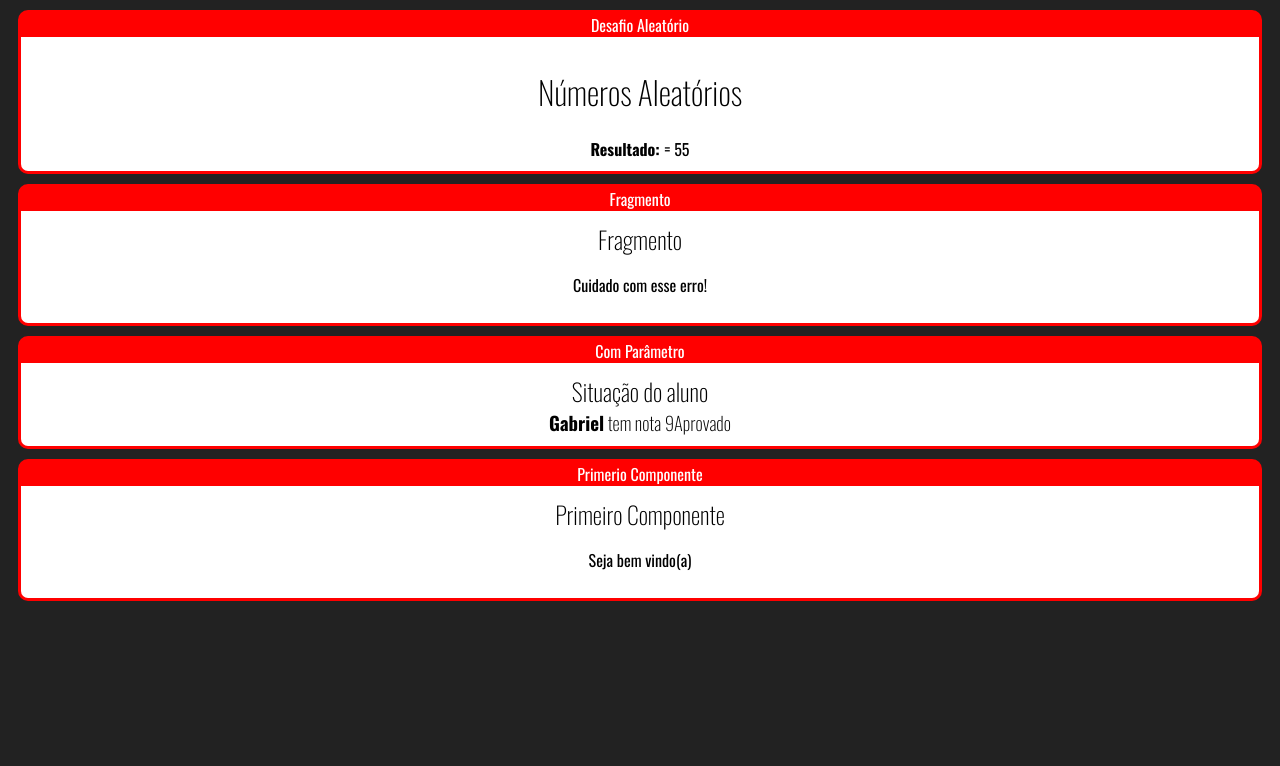
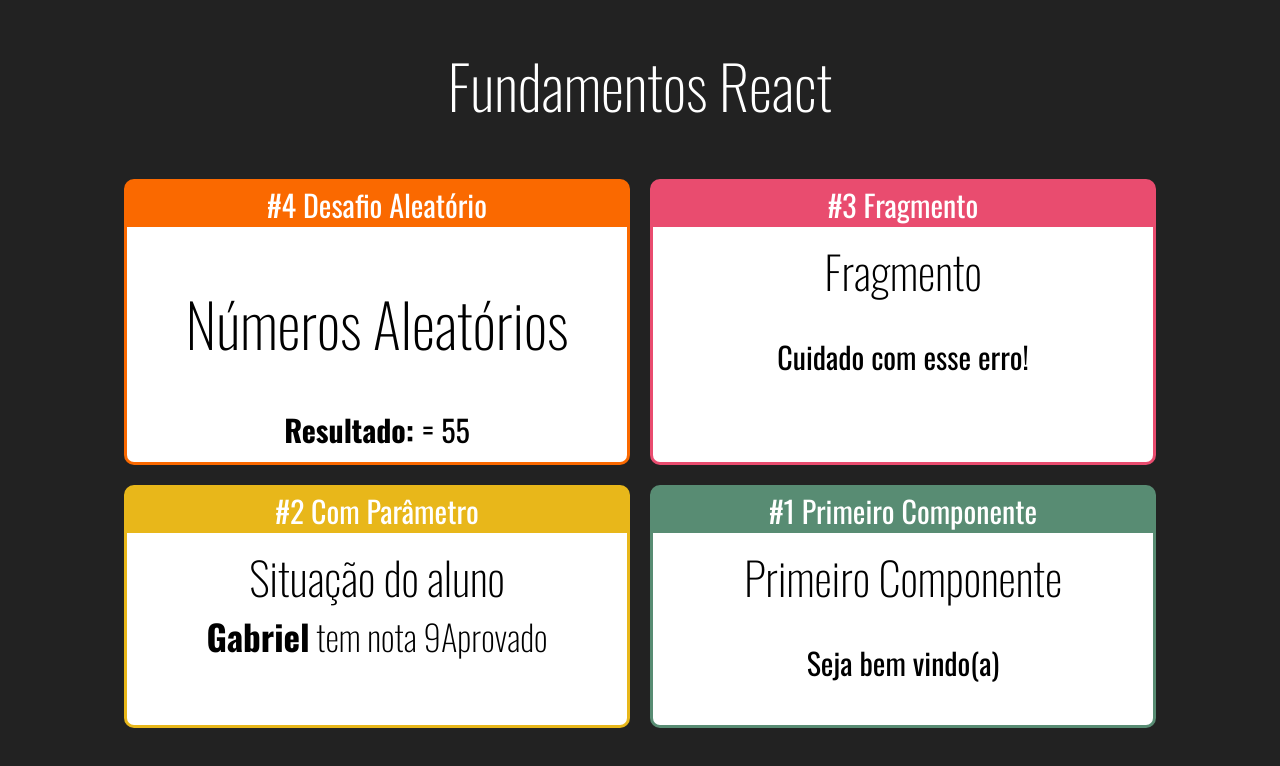
Before and after one commit to ErivaldoCapitulino/cursos, a React (Create React App) app in the folder React/React_Redux_Fundamentos e 2 Apps do absoluto zero/fundamentos-react/: page / in a window 1280 px wide. Shown: the top 766 px of the page. Built offline with nearby package versions, Linux system fonts and the light colour scheme.

Commit message:
Colocando uma cor especifica para cada card de atividade

```diff
--- /dev/null
+++ b/React/React_Redux_Fundamentos e 2 Apps do absoluto zero/fundamentos-react/src/App.css
@@ -0,0 +1,5 @@
+.Apps .Cards {
+  display: flex;
+  justify-content: center;
+  flex-wrap: wrap;
+}
--- a/React/React_Redux_Fundamentos e 2 Apps do absoluto zero/fundamentos-react/src/App.jsx
+++ b/React/React_Redux_Fundamentos e 2 Apps do absoluto zero/fundamentos-react/src/App.jsx
@@ -1,4 +1,5 @@
-import React, { Fragment } from "react";
+import React from "react";
+import "./App.css";
 import Primeiro from "./components/basicos/Primeiro";
 import ComParametro from "./components/basicos/ComParametro";
 import Aleatorio from "./components/basicos/Aleatorio";
@@ -7,14 +8,16 @@ import Fragmento from "./components/basicos/Fragmento";
 
 export default function App() {
   return (
-    <div>
-      <Card titulo="Desafio Aleatório">
+    <div className="Apps">
+      <h1>Fundamentos React</h1>
+      <div className="Cards">
+        <Card titulo="#4 Desafio Aleatório" color="#FA6900">
           <Aleatorio min={1} max={60} />
         </Card>
-      <Card titulo="Fragmento">
+        <Card titulo="#3 Fragmento" color="#E94C6F">
           <Fragmento />
         </Card>
-      <Card titulo="Com Parâmetro">
+        <Card titulo="#2 Com Parâmetro" color="#E8B71A">
           <ComParametro
             aluno="Gabriel"
             titulo="Situação do aluno"
@@ -22,9 +25,10 @@ export default function App() {
             nota={9.0}
           />
         </Card>
-      <Card titulo="Primerio Componente">
+        <Card titulo="#1 Primeiro Componente" color="#588C73">
           <Primeiro></Primeiro>
         </Card>
       </div>
+    </div>
   );
 }
--- a/React/React_Redux_Fundamentos e 2 Apps do absoluto zero/fundamentos-react/src/components/layout/Card.css
+++ b/React/React_Redux_Fundamentos e 2 Apps do absoluto zero/fundamentos-react/src/components/layout/Card.css
@@ -1,11 +1,15 @@
 .Card {
-  background-color: red;
-  border: 3px solid red;
+  border: 3px solid;
   border-radius: 10px;
   overflow: hidden;
   margin: 10px;
+  display: flex;
+  flex-direction: column;
+
+  border: 3px solid;
+  max-width: 500px;
+  min-width: 500px;
 }
-
 .Card .Title {
   padding: 5px 0px;
   display: flex;
@@ -13,6 +17,7 @@
 }
 
 .Card .Content {
+  flex-grow: 1;
   background-color: #fff;
   color: #000;
   padding: 10px;
--- a/React/React_Redux_Fundamentos e 2 Apps do absoluto zero/fundamentos-react/src/components/layout/Card.jsx
+++ b/React/React_Redux_Fundamentos e 2 Apps do absoluto zero/fundamentos-react/src/components/layout/Card.jsx
@@ -2,8 +2,13 @@ import React from "react";
 import "./Card.css";
 
 export default function Card(props) {
+  console.log(props);
+  const cardStyle = {
+    backgroundColor: props.color || "#F00",
+    borderColor: props.color || "#F00",
+  };
   return (
-    <div className="Card">
+    <div className="Card" style={cardStyle}>
       <div className="title">{props.titulo}</div>
       <div className="Content">{props.children}</div>
     </div>
--- a/React/React_Redux_Fundamentos e 2 Apps do absoluto zero/fundamentos-react/src/index.css
+++ b/React/React_Redux_Fundamentos e 2 Apps do absoluto zero/fundamentos-react/src/index.css
@@ -1,8 +1,9 @@
 body {
   background-color: #222;
-  color: #fff;
-  font-family: "Oswald";
+  color: white;
+  font-family: Oswald;
   text-align: center;
+  font-size: 30px;
 }
 
 h1,
```
Lines whose indentation alone changed are shown as unchanged.
